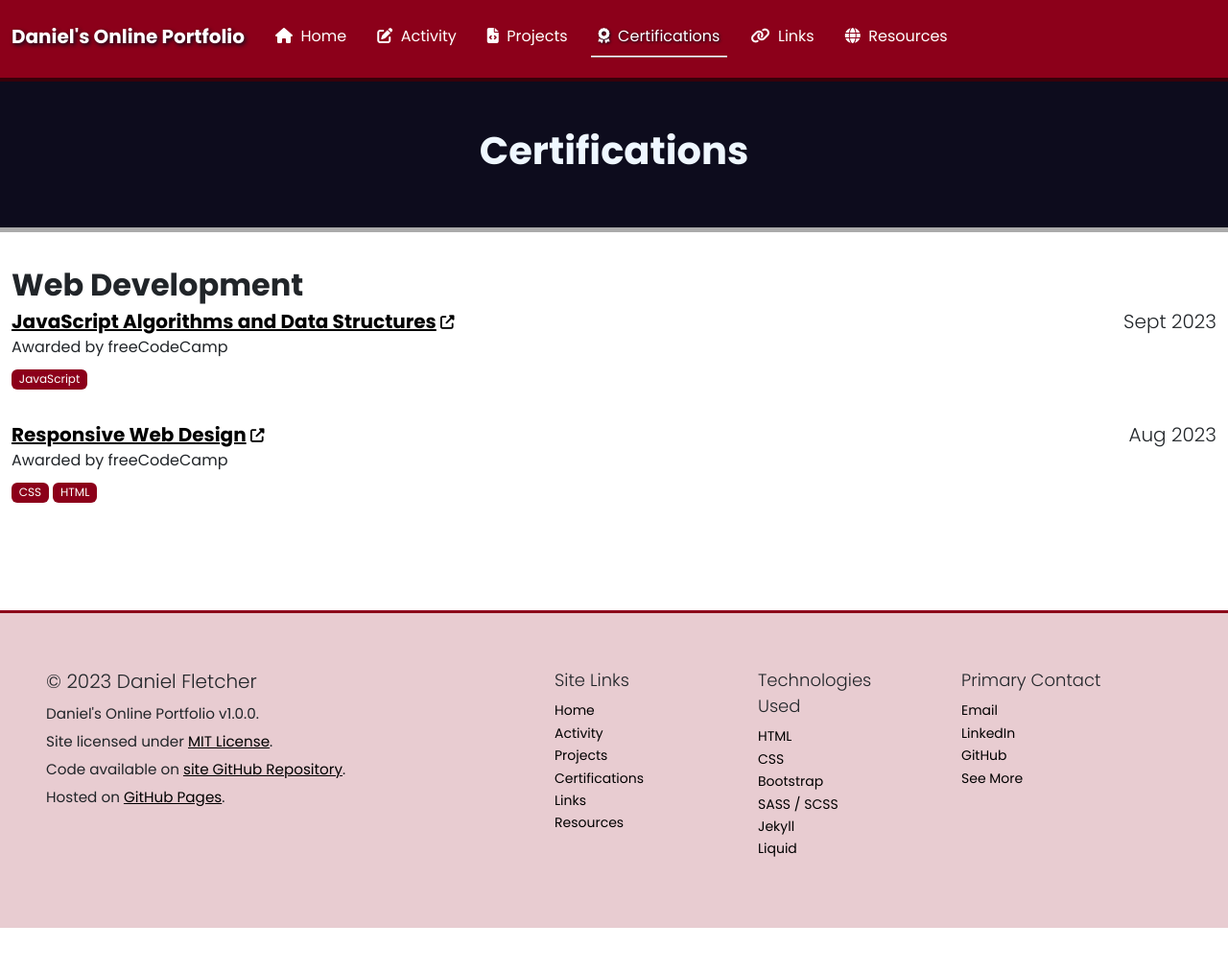
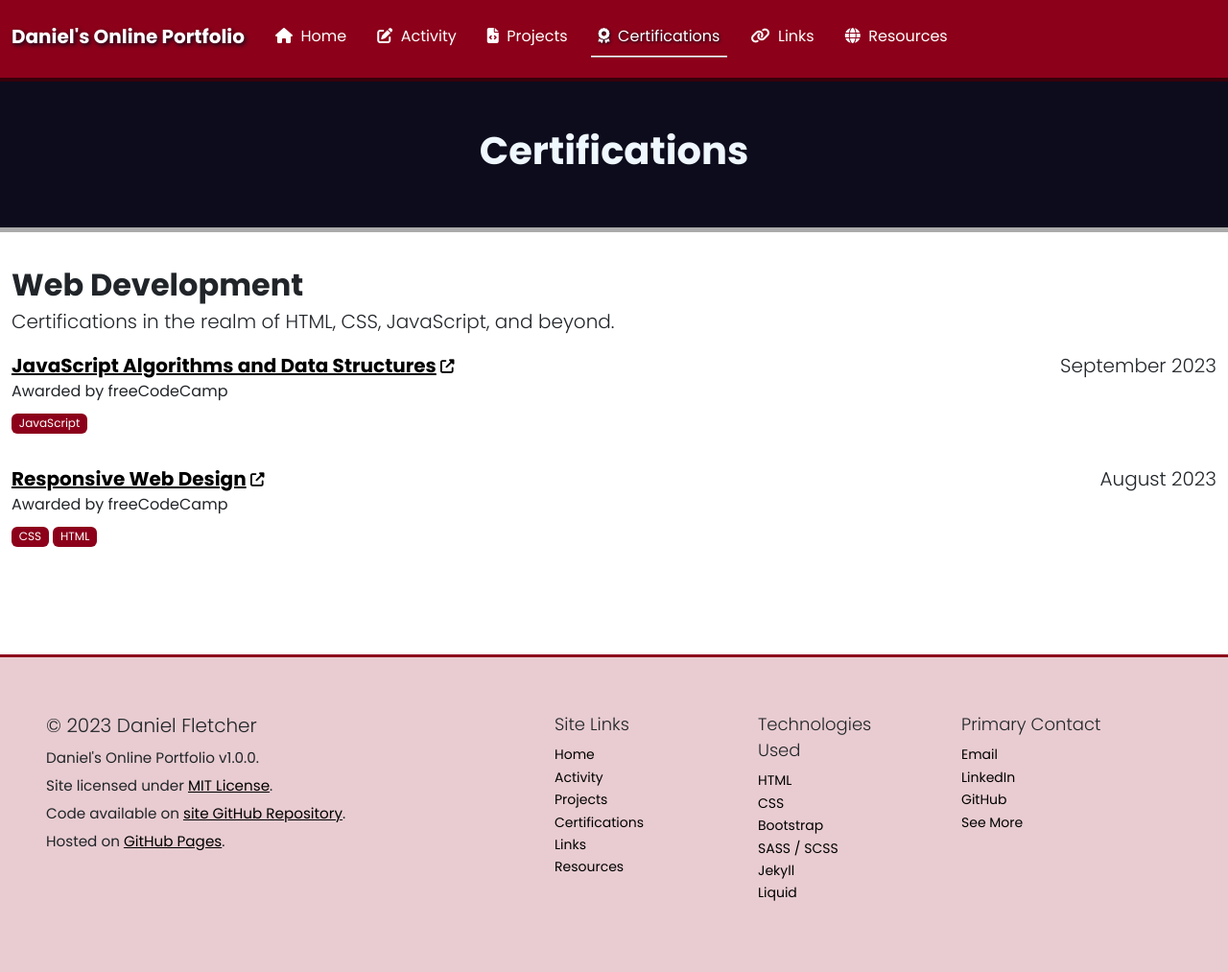
Before and after one commit to DanielTheFletch/portfolio, a Jekyll site: the page built from certifications.html, in a window 1280 px wide. Shown: the whole page at 96% size. Built offline with Jekyll 4.4.1, drawn with Linux system fonts in a browser that asks for light colours; before the commit the page ends 967 px from its top, so only the background shows below that.

Commit message:
Touch up Certifications page

```diff
--- a/_data/certifications.yml
+++ b/_data/certifications.yml
@@ -1,14 +1,15 @@
 - title: "Web Development"
+  subtitle: "Certifications in the realm of HTML, CSS, JavaScript, and beyond."
   certs:
   - name: "Responsive Web Design"
-    date: "Aug 2023"
+    date: 2023-08-21
     link: "https://freecodecamp.org/certification/DanielTheFletch/responsive-web-design"
     org: "freeCodeCamp"
     skills:
       - HTML
       - CSS
   - name: "JavaScript Algorithms and Data Structures"
-    date: "Sept 2023"
+    date: 2023-09-17
     link: "https://freecodecamp.org/certification/DanielTheFletch/javascript-algorithms-and-data-structures"
     org: "freeCodeCamp"
     skills:
--- a/certifications.html
+++ b/certifications.html
@@ -11,7 +11,8 @@ title: Certifications
 {% for cert_type in site.data.certifications %}
   <section class="container-fluid main-section">
     <h2 class="{{ site.subheading }}">{{ cert_type.title }}</h2>
-    {% assign certs = cert_type.certs | reverse %}
+    <p class="fs-5 fw-light mt-0 mb-3">{{ cert_type.subtitle }}</p>
+    {% assign certs = cert_type.certs | sort: "date" | reverse %}
     {% for cert in certs %}
       <div class="row row-cols-2">
         <div class="col">
@@ -24,7 +25,8 @@ title: Certifications
           <p class="fs-6 mb-1">Awarded by {{ cert.org }}</p>
         </div>
         <div class="col text-end">
-          <p class="fs-5 fw-light">{{ cert.date }}</p>
+          {% assign shortened_date = cert.date | date_to_long_string | split: " " | shift | join: " " %}
+          <p class="fs-5 fw-light">{{ shortened_date }}</p>
         </div>
       </div>
       <div class="row row-cols-1 mb-3">
```
